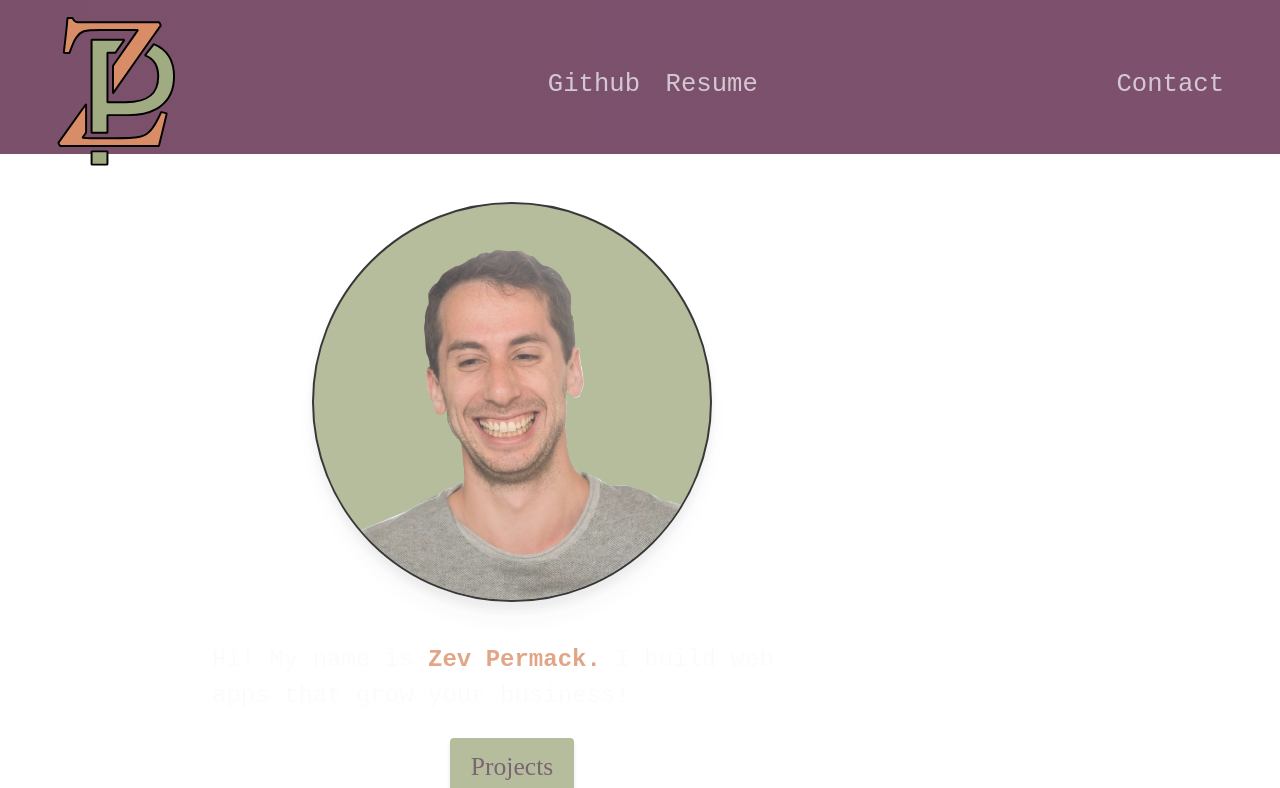
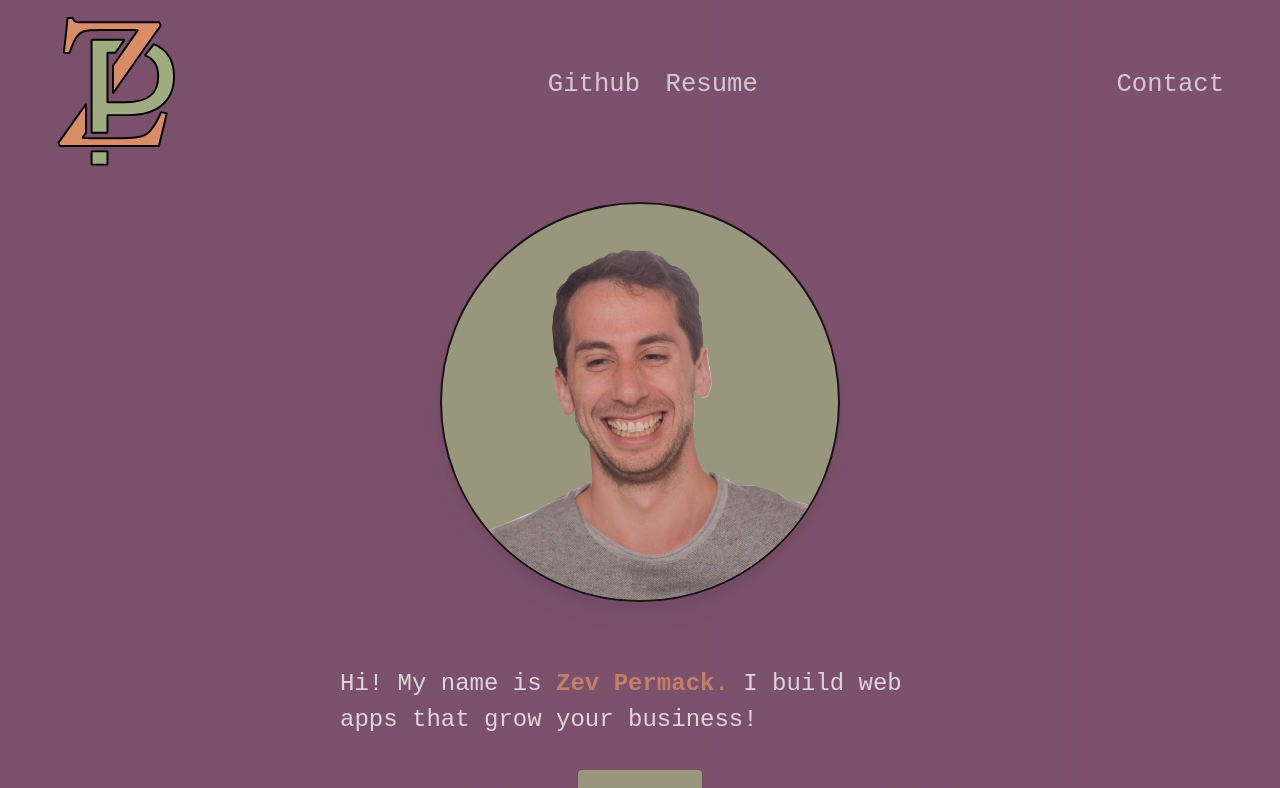
Before and after one commit to rewpt/portfolio, a React (Create React App) app: page / in a window 1280 px wide. Shown: the top 788 px of the page. Built offline with nearby package versions, Linux system fonts and the light colour scheme.

Commit message:
add top banner styles

```diff
--- a/src/index.css
+++ b/src/index.css
@@ -36,7 +36,13 @@ html {
     scrollbar-width: none; /* Firefox */
   }
   .top-banner-text {
-    @apply mb-[1em] mt-10 text-zbg text-[1.5rem] max-w-[600px];
+    @apply mb-[2rem] mt-[4rem] text-zbg text-[1.5rem] max-w-[600px];
+  }
+  .top-banner-container {
+    background-image: url("https://www.transparenttextures.com/patterns/brushed-alum-dark.png");
+  }
+  .top-banner-container {
+    @apply flex flex-col pb-[2rem] w-full items-center bg-gradient-to-r from-zlpurple to-zvlpurple;
   }
   .highlight-text {
     @apply text-zorange font-bold;
@@ -88,7 +94,7 @@ html {
   }
 
   .about-container {
-    @apply flex flex-col p-[4rem] items-center;
+    @apply flex flex-col py-[4rem] items-center;
   }
   .believe-title {
     @apply text-[2rem] mb-[1em];
@@ -154,6 +160,9 @@ html {
     .keyword-container {
       @apply flex flex-row justify-center;
     }
+    .about-container {
+      @apply flex flex-col p-[4rem] items-center;
+    }
     /*.modal-container {
       @apply absolute max-w-[300px] px-[1em] py-[1em] top-0 right-0 z-20 bg-none flex flex-row drop-shadow-xl;
     }*/
```
